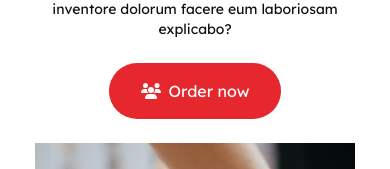
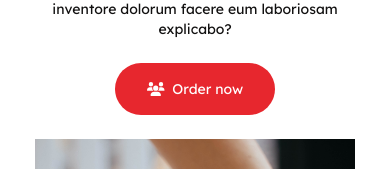
Before and after one commit to stefanvulpe-dev/flip-that-burger, a React (Vite) app in the folder frontend/: page /flip-that-burger/about in a window 390 px wide. Shown: the part 413-582 px from the top of the page. Built offline with nearby package versions, Linux system fonts and the light colour scheme.

Commit message:
fix(front): wrapping issues

```diff
--- a/frontend/src/components/header/ProfileCard.tsx
+++ b/frontend/src/components/header/ProfileCard.tsx
@@ -19,7 +19,7 @@ export const ProfileCard = forwardRef(function (
   return (
     <div
       ref={ref}
-      className='self-center bg-accent-100 pt-8 pb-48 absolute -bottom-[40rem] sm:-bottom-[35rem] left-0 right-0 transition-position ease-in-out duration-700 z-[20] [&:not(.active)]:-left-full [&:not(.active)]:right-full md:static md:py-0'>
+      className='self-center justify-self-end xl:justify-self-center bg-accent-100 pt-8 pb-48 absolute -bottom-[40rem] sm:-bottom-[35rem] left-0 right-0 transition-position ease-in-out duration-700 z-[20] [&:not(.active)]:-left-full [&:not(.active)]:right-full md:static md:py-0'>
       <div
         onClick={() => {
           infoRef.current?.classList.toggle('active');
--- a/frontend/src/components/presentation/PresentationSection.tsx
+++ b/frontend/src/components/presentation/PresentationSection.tsx
@@ -19,7 +19,7 @@ export function PresentationSection({
 }) {
   return (
     <section className='w-11/12 max-w-6xl mx-auto pt-10 grid md:grid-cols-2 gap-6 md:gap-4 justify-items-center md:justify-items-start'>
-      <p className='uppercase w-fit text-center text-accent-200 font-semibold md:self-end'>
+      <p className='uppercase w-full text-center md:text-start text-accent-200 font-semibold md:self-end'>
         {subtitle}
       </p>
       <h2 className='text-2xl md:text-4xl font-bold text-neutral-300 max-w-[15ch] md:max-w-[10ch] text-center md:text-start md:row-start-2 md:row-end-3'>
@@ -30,7 +30,7 @@ export function PresentationSection({
       </p>
       <Link
         to={link}
-        className='w-fit text-accent-400 bg-accent-200 rounded-full px-8 py-4 transition-colors hover:bg-accent-300 md:row-start-4 md:row-end-5 md:self-start'>
+        className='text-accent-400 text-sm md:text-base bg-accent-200 rounded-full px-8 py-4 transition-colors hover:bg-accent-300 md:row-start-4 md:row-end-5 md:self-start'>
         <FontAwesomeIcon icon={faUsers} className='pr-2'></FontAwesomeIcon>
         {linkText}
       </Link>
```
Also changed, not shown: frontend/src/pages/About.tsx (line endings or trailing spaces).
